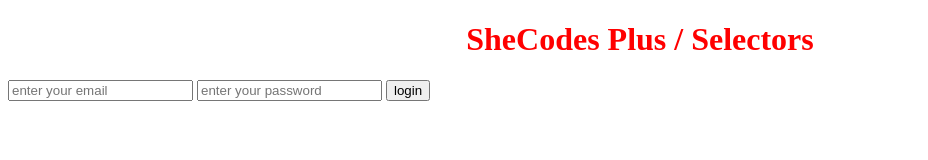
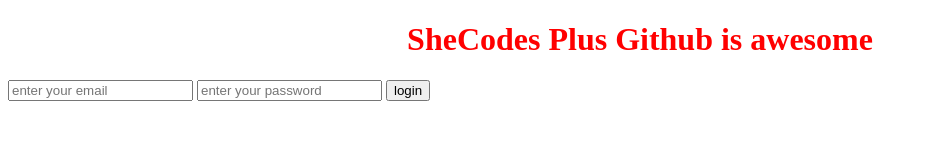
Before and after one commit to mARTilda-art/my-weather-app-project, a plain HTML site: page index.html in a window 1280 px wide. Shown: the whole page, without its empty margins (0-928 px from the left). Drawn offline with Linux system fonts and the light colour scheme.

Commit message:
change title

```diff
--- a/index.html
+++ b/index.html
@@ -1,12 +1,12 @@
 <!DOCTYPE html>
 <html lang="en">
   <head>
-    <title>SheCodes Plus Functions</title>
+    <title>SheCodes Plus Functions new</title>
     <link rel="stylesheet" href="style.css" />
     <meta charset="UTF-8" />
   </head>
   <body>
-    <h1>SheCodes Plus / Selectors</h1>
+    <h1>SheCodes Plus Github is awesome</h1>
     <form>
       <input type="email" placeholder="enter your email" />
       <input type="password" placeholder="enter your password" />
```
